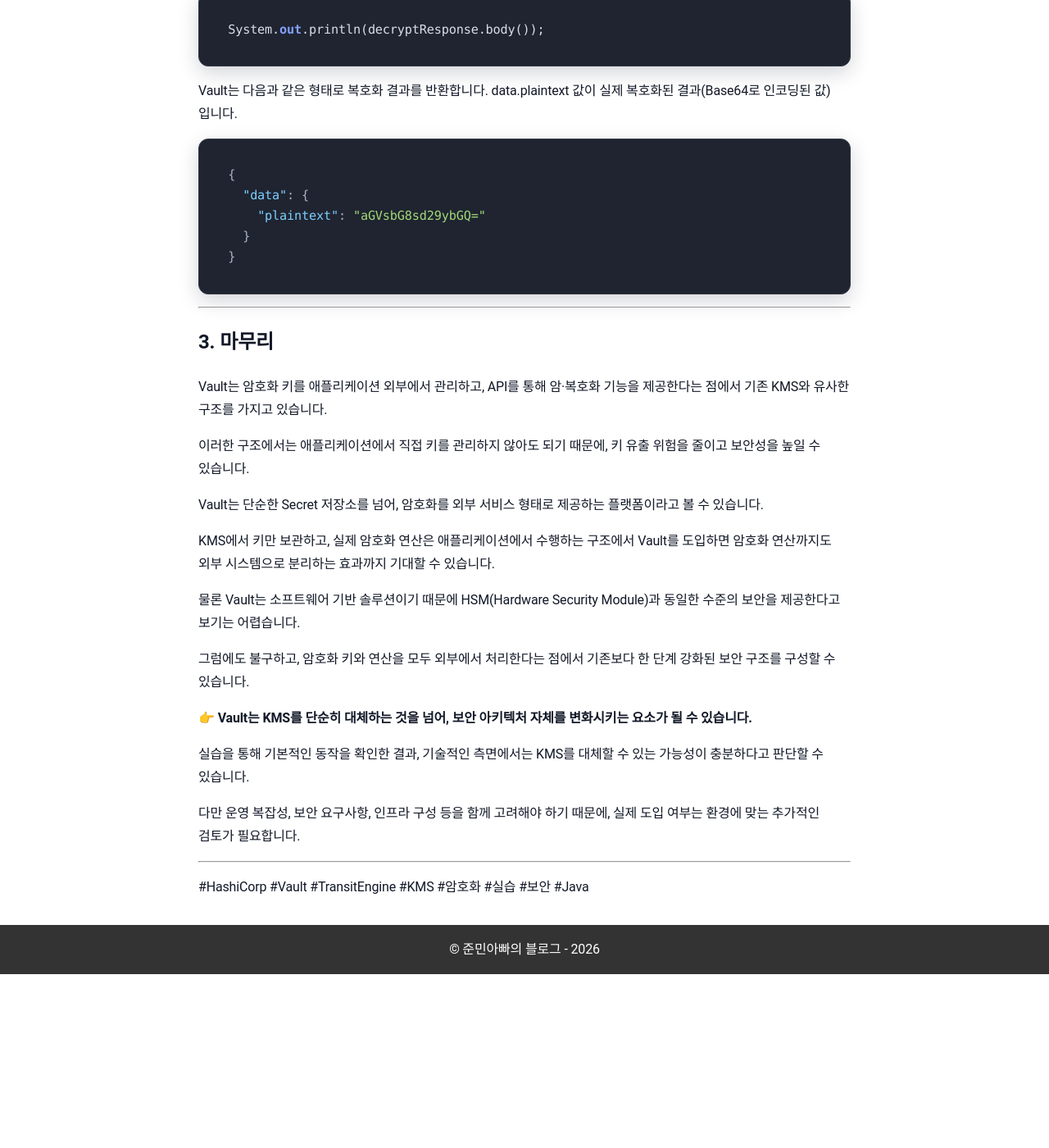
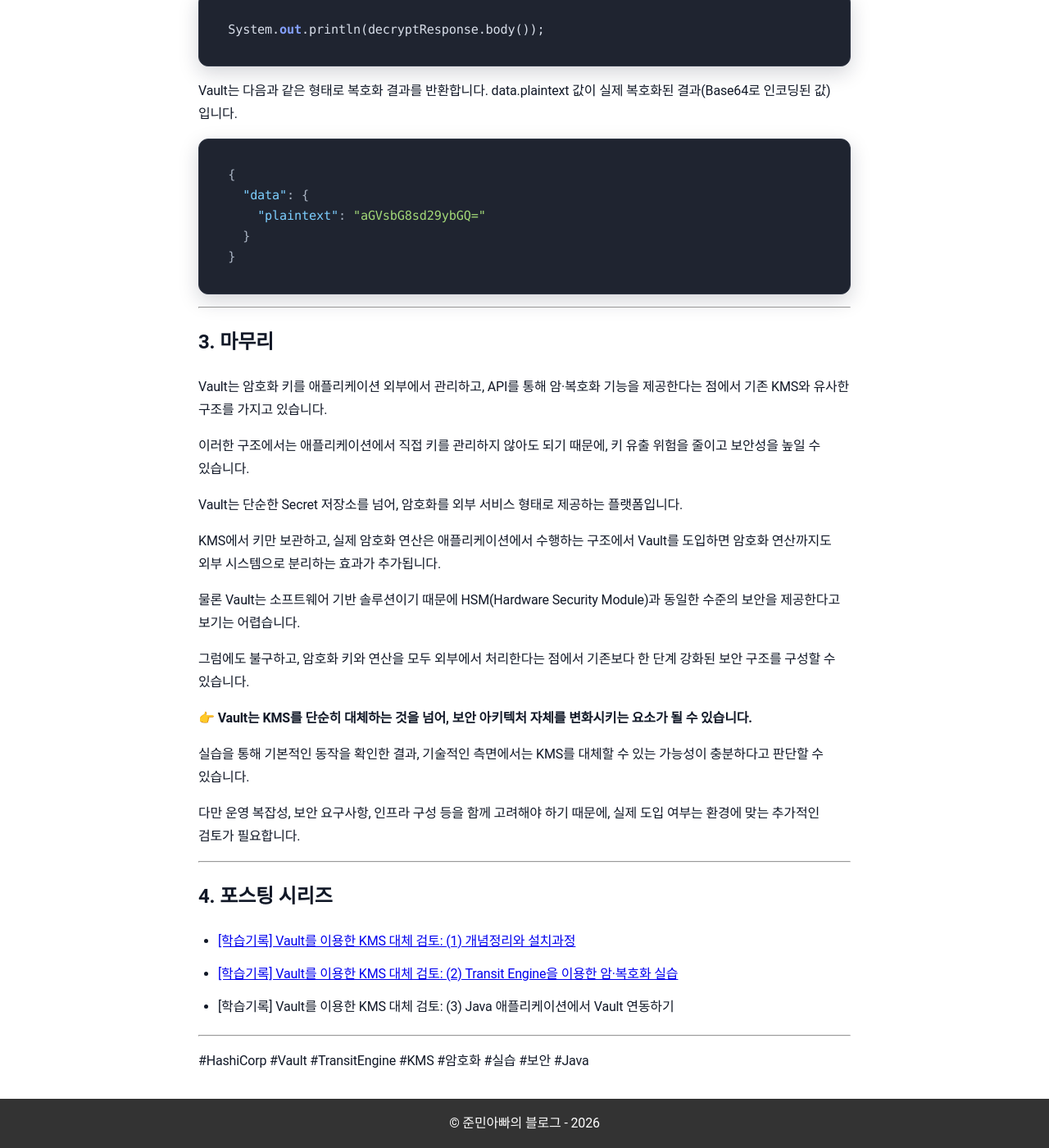
Before and after one commit to sanghoon-lee/sanghoon-lee.github.io, a Jekyll site: the page built from _posts/2026-04-18-vault3.md, in a window 1280 px wide and 1400 px high, scrolled down 5410 px. Shown: the whole window at 82% size. Built offline with Jekyll 4.4.1, drawn with Linux system fonts in a browser that asks for light colours; nearby versions of some CDN libraries; comment, search, counter and statistics services are not loaded; before the commit the page ends 6598 px from its top, so only the background shows below that.

Commit message:
vault 포스팅 시리즈 추가

```diff
--- a/_posts/2026-04-18-vault3.md
+++ b/_posts/2026-04-18-vault3.md
@@ -227,9 +227,9 @@ Vault는 암호화 키를 애플리케이션 외부에서 관리하고, API를
 
 이러한 구조에서는 애플리케이션에서 직접 키를 관리하지 않아도 되기 때문에, 키 유출 위험을 줄이고 보안성을 높일 수 있습니다.
 
-Vault는 단순한 Secret 저장소를 넘어, 암호화를 외부 서비스 형태로 제공하는 플랫폼이라고 볼 수 있습니다.
+Vault는 단순한 Secret 저장소를 넘어, 암호화를 외부 서비스 형태로 제공하는 플랫폼입니다.
 
-KMS에서 키만 보관하고, 실제 암호화 연산은 애플리케이션에서 수행하는 구조에서 Vault를 도입하면 암호화 연산까지도 외부 시스템으로 분리하는 효과까지 기대할 수 있습니다.
+KMS에서 키만 보관하고, 실제 암호화 연산은 애플리케이션에서 수행하는 구조에서 Vault를 도입하면 암호화 연산까지도 외부 시스템으로 분리하는 효과가 추가됩니다.
 
 물론 Vault는 소프트웨어 기반 솔루션이기 때문에 HSM(Hardware Security Module)과 동일한 수준의 보안을 제공한다고 보기는 어렵습니다.
 
@@ -241,6 +241,13 @@ KMS에서 키만 보관하고, 실제 암호화 연산은 애플리케이션에
 
 다만 운영 복잡성, 보안 요구사항, 인프라 구성 등을 함께 고려해야 하기 때문에, 실제 도입 여부는 환경에 맞는 추가적인 검토가 필요합니다.
 
+---
+
+## 4. 포스팅 시리즈
+
+* [[학습기록] Vault를 이용한 KMS 대체 검토: (1) 개념정리와 설치과정](https://sanghoon-lee.github.io/2026/04/09/vault//)
+* [[학습기록] Vault를 이용한 KMS 대체 검토: (2) Transit Engine을 이용한 암·복호화 실습](https://sanghoon-lee.github.io/2026/04/11/vault2/)
+* [학습기록] Vault를 이용한 KMS 대체 검토: (3) Java 애플리케이션에서 Vault 연동하기
 
 ---
 
```
Also changed, not shown: _posts/2026-04-09-vault.md (+8 -0 lines), _posts/2026-04-11-vault2.md (+8 -0 lines).
